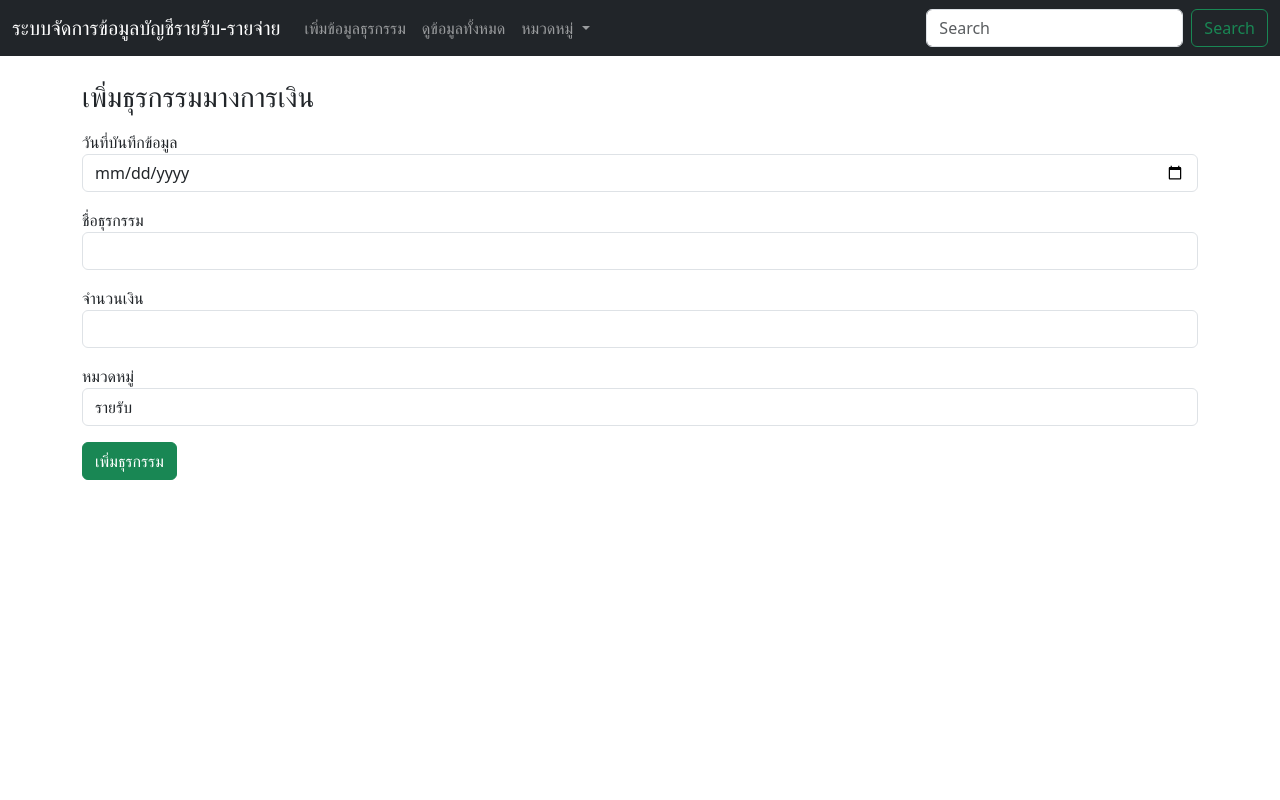
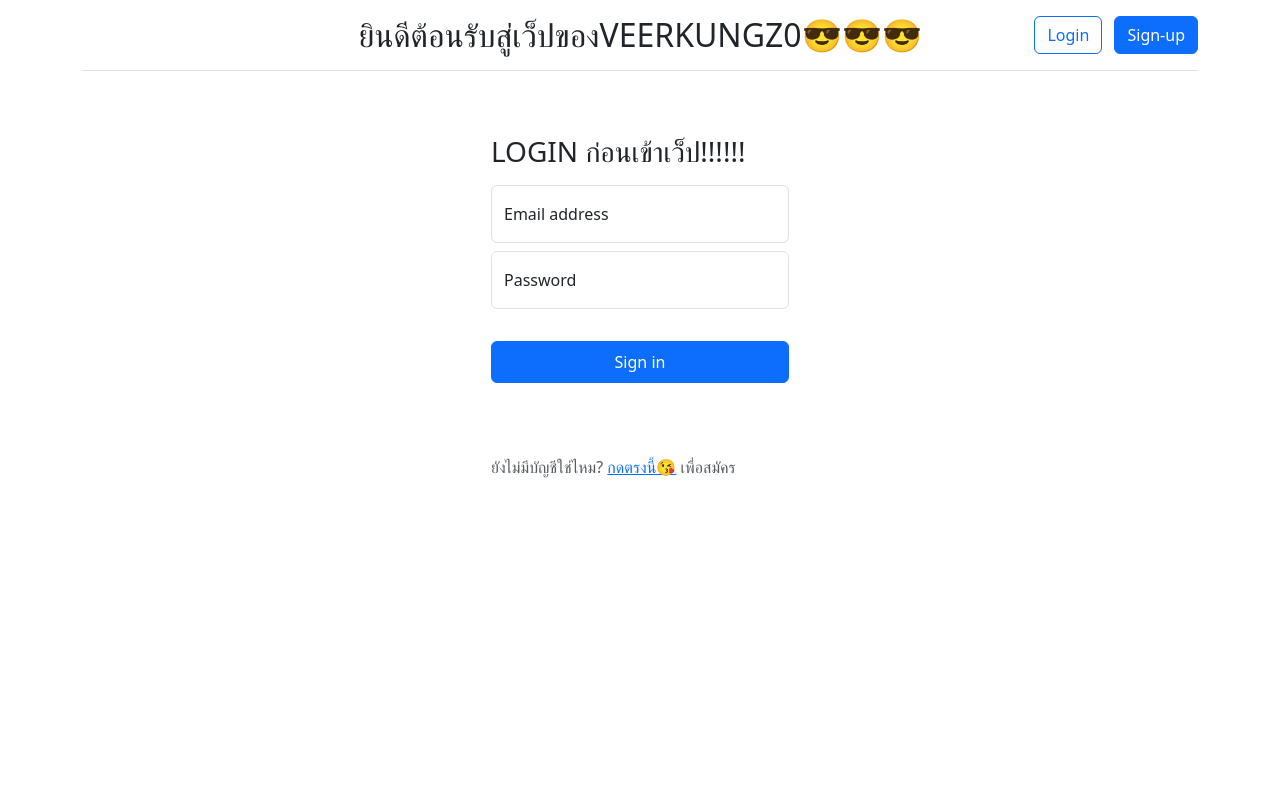
Before and after one commit to veereiei/Flask_Project, a Flask app: page / in a window 1280 px wide. Run offline with Flask 3, Linux system fonts and the light colour scheme.

Commit message:
Add files via upload

```diff
--- a/app.py
+++ b/app.py
@@ -1,45 +1,94 @@
-from flask import Flask, render_template, request , redirect
+from flask import Flask, render_template, request , redirect , url_for , session
 from flask_sqlalchemy import SQLAlchemy
+from werkzeug.security import generate_password_hash, check_password_hash
 
 app = Flask(__name__)
 app.config['SQLALCHEMY_DATABASE_URI'] = 'sqlite:///statement.db'
 app.config['SQLALCHEMY_TRACK_MODIFICATIONS'] = False
+app.secret_key = "yoursecretkey"
+app.config["SQLALCHEMY_DATABASE_URI"] = "sqlite:///users.db"
+
+
+
 db = SQLAlchemy(app)
+
+
+
+class User(db.Model):
+    id = db.Column(db.Integer, primary_key=True)
+    email = db.Column(db.String(100), unique=True, nullable=False)
+    password = db.Column(db.String(200), nullable=False)
 
 class Statement(db.Model):
     id = db.Column(db.Integer, primary_key=True)
     date = db.Column(db.String(50), nullable=False)
     name = db.Column(db.String(100), nullable=False)
-    amount = db.Column(db.Integer, nullable=False)
+    amount = db.Column(db.Float, nullable=False)
     catagory = db.Column(db.String(50), nullable=False)
 
 with app.app_context():
     db.create_all()
 
-@app.template_filter()
+@app.template_filter('currencyFormat')
 def currencyFormat(value):
-    value = float(value)
-    return "{:,.2f}".format(value)
+    try:
+        value = float(value)
+        return f"{value:,.2f}"
+    except (TypeError, ValueError):
+        return "0.00"
+
 
 @app.route("/")
+def fhome():
+    if "user_id" in session:
+        return f"ยินดีต้อนรับ {session['user_email']}!"
+    return render_template("login.html")
+
+@app.route("/home")
+def home():
+    if "user_id" in session:
+        # แสดงหน้า home.html แทนข้อความ
+        return render_template("index.html")
+    return redirect(url_for("login"))
+
+
+
+@app.route("/index")
 def index():
     return render_template("index.html")
 
-@app.route("/addStatement" , methods=["POST"])
+@app.route("/profile")
+def profile():
+    if "user_id" in session:
+        user = User.query.get(session["user_id"])
+        return render_template("profile.html", user=user)
+    return redirect(url_for("login"))
+
+@app.route("/users")
+def users():
+    all_users = User.query.all()
+    return render_template("users.html", users=all_users)
+
+
+@app.route("/addStatement", methods=["POST"])
 def addStatement():
     date = request.form["date"]
     name = request.form["name"]
     amount = request.form["amount"]
     catagory = request.form["catagory"]
-    statement = Statement(date=date,name=name,amount=amount,catagory=catagory)
+
+    statement = Statement(date=date, name=name, amount=amount, catagory=catagory)
     db.session.add(statement)
     db.session.commit()
-    return redirect("/")
+
+    # redirect ไปยังฟังก์ชัน index
+    return redirect("index")
 
 @app.route("/showData")
 def showData():
     statements = Statement.query.all()
-    return render_template("statements.html",statements=statements)
+    return render_template("statements.html", statements=statements)
+
 
 @app.route("/delete/<int:id>")
 def deleteStatement(id):
@@ -47,6 +96,48 @@ def deleteStatement(id):
     db.session.delete(state)
     db.session.commit()
     return redirect("/showData")
+
+@app.route("/login", methods=["GET", "POST"])
+def login():
+    message = ""
+    if request.method == "POST":
+        email = request.form["email"]
+        password = request.form["password"]
+
+        user = User.query.filter_by(email=email).first()
+        if user and check_password_hash(user.password, password):
+            session["user_id"] = user.id
+            session["user_email"] = user.email
+            return redirect(url_for("home"))
+        else:
+            message = "Email หรือ Password ไม่ถูกต้อง"
+
+    return render_template("login.html", message=message)
+
+
+@app.route("/register", methods=["GET", "POST"])
+def register():
+    message = ""
+    if request.method == "POST":
+        email = request.form["email"]
+        password = request.form["password"]
+
+        existing_user = User.query.filter_by(email=email).first()
+        if existing_user:
+            message = "Email นี้ถูกใช้งานแล้ว!"
+        else:
+            hashed_password = generate_password_hash(password)
+            new_user = User(email=email, password=hashed_password)
+            db.session.add(new_user)
+            db.session.commit()
+            message = "สมัครสมาชิกสำเร็จ!"
+
+    return render_template("register.html", message=message)
+
+@app.route("/logout")
+def logout():
+    session.clear()
+    return redirect(url_for("login"))
 
 @app.route("/edit/<int:id>")
 def editStatement(id):
@@ -70,4 +161,6 @@ def updateStatement() :
     return redirect("/showData")
 
 if __name__ == "__main__":
+    with app.app_context():
+        db.create_all()
     app.run(debug=True)
--- a/templates/index.html
+++ b/templates/index.html
@@ -5,7 +5,7 @@
     <div class="container">
         <div class="row">
             <div class="col-m6 my-2">
-                <h3>เพิ่มธุรกรรมมางการเงิน</h3>
+                <h3>เพิ่มธุรกรรมทางการเงิน</h3>
                 <form action="/addStatement" method="POST">
                     <div class="form-group mt-3">
                         <label for="date">วันที่บันทึกข้อมูล</label>
@@ -19,7 +19,7 @@
                         <label for="amount">จำนวนเงิน</label>
                         <input type="number" name="amount" class="form-control" >
                     </div>
-                    <div class="form-group mt-3">
+                        <div class="form-group mt-3">
                         <label for="catagory">หมวดหมู่</label>
                         <select name="catagory" class="form-control">
                             <option value="รายรับ">รายรับ</option>
--- a/templates/layout.html
+++ b/templates/layout.html
@@ -8,7 +8,7 @@
 </head>
 <body>
 
-    <nav class="navbar navbar-expand-lg navbar-dark bg-dark mb-3">
+<nav class="navbar navbar-expand-lg navbar-dark bg-dark mb-3">
   <div class="container-fluid">
     <a class="navbar-brand" href="/showData">ระบบจัดการข้อมูลบัญชีรายรับ-รายจ่าย</a>
     <button class="navbar-toggler" type="button" data-bs-toggle="collapse" data-bs-target="#navbarSupportedContent" aria-controls="navbarSupportedContent" aria-expanded="false" aria-label="Toggle navigation">
@@ -17,32 +17,19 @@
     <div class="collapse navbar-collapse" id="navbarSupportedContent">
       <ul class="navbar-nav me-auto mb-2 mb-lg-0">
         <li class="nav-item">
-          <a class="nav-link" href="/">เพิ่มข้อมูลธุรกรรม</a>
+          <a class="nav-link" href="index">เพิ่มข้อมูลธุรกรรม</a>
         </li>
          <li class="nav-item">
           <a class="nav-link" href="/showData">ดูข้อมูลทั้งหมด</a>
         </li>
+      </ul>
 
-        <li class="nav-item dropdown">
-          <a class="nav-link dropdown-toggle" href="#" id="navbarDropdown" role="button" data-bs-toggle="dropdown" aria-expanded="false">
-            หมวดหมู่
-          </a>
-          <ul class="dropdown-menu" aria-labelledby="navbarDropdown">
-            <li><a class="dropdown-item" href="#">รายรับ</a></li>
-            <li><a class="dropdown-item" href="#">รายจ่าย</a></li>
-            <li><hr class="dropdown-divider"></li>
-            <li><a class="dropdown-item" href="#">ทั้งหมด</a></li>
-          </ul>
-        </li>
 
-      </ul>
-      <form class="d-flex">
-        <input class="form-control me-2" type="search" placeholder="Search" aria-label="Search">
-        <button class="btn btn-outline-success" type="submit">Search</button>
-      </form>
-    </div>
+
   </div>
 </nav>
+
+
 
 
 
--- /dev/null
+++ b/templates/login.html
@@ -0,0 +1,68 @@
+<!DOCTYPE html>
+<html lang="en">
+<head>
+    <meta charset="UTF-8">
+    <meta name="viewport" content="width=device-width, initial-scale=1.0">
+    <link href="https://cdn.jsdelivr.net/npm/bootstrap@5.3.7/dist/css/bootstrap.min.css" rel="stylesheet" integrity="sha384-LN+7fdVzj6u52u30Kp6M/trliBMCMKTyK833zpbD+pXdCLuTusPj697FH4R/5mcr" crossorigin="anonymous">
+    <style>
+    html,
+    body {
+      height: 100%;
+    }
+
+    .form-signin {
+      max-width: 330px;
+      padding: 1rem;
+    }
+
+    .form-signin .form-floating:focus-within {
+      z-index: 2;
+    }
+    header h2 {
+    position: absolute;
+    left: 50%;
+    padding-top: 0px;
+    transform: translateX(-50%);
+    }
+  </style>
+</head>
+<body>
+
+  <div class="container">
+        <header class="d-flex flex-wrap  justify-content-center justify-content-md-between py-3 mb-5 border-bottom">
+          <div>
+            <h2 href="/">
+                ยินดีต้อนรับสู่เว็ปของVEERKUNGZ0😎😎😎
+            </h2>
+          </div>
+          <div class="col-md-3 text-end">
+            <a type="button" class="btn btn-outline-primary me-2" href="login">Login</a>
+            <a type="button" class="btn btn-primary" href="register">Sign-up</a>
+          </div>
+        </header>
+      </div>
+
+<main class="form-signin w-100 m-auto">
+  <form action="{{ url_for('login') }}" method="POST">
+    <h1 class="h3 mb-3 fw-normal">LOGIN ก่อนเข้าเว็ป!!!!!!</h1>
+    <div class="form-floating">
+      <input type="email" name="email" class="form-control" placeholder="Email" required>
+      <label for="floatingInput">Email address</label>
+    </div>
+    <div class="form-floating my-2">
+      <input type="password" name="password" class="form-control" placeholder="Password" required>
+      <label for="floatingPassword">Password</label>
+    </div>
+    <button class="btn btn-primary w-100 my-4 py-2" type="submit">Sign in</button>
+    <p class="mt-5 mb-3 text-body-secondary">ยังไม่มีบัญชีใช่ไหม? <a href="register">กดตรงนี้😘</a> เพื่อสมัคร</p>
+  </form>
+</main>
+{% if message %}
+<script>
+    alert("{{ message }}");
+</script>
+{% endif %}
+
+    <script src="https://cdn.jsdelivr.net/npm/bootstrap@5.3.7/dist/js/bootstrap.bundle.min.js" integrity="sha384-ndDqU0Gzau9qJ1lfW4pNLlhNTkCfHzAVBReH9diLvGRem5+R9g2FzA8ZGN954O5Q" crossorigin="anonymous"></script>
+</body>
+</html>
--- /dev/null
+++ b/templates/profile.html
@@ -0,0 +1,3 @@
+<h1>ข้อมูลผู้ใช้</h1>
+<p>Email: {{ user.email }}</p>
+<p>รหัสผ่าน (hash): {{ user.password }}</p>
```
Also changed, not shown: templates/register.html (added, +80 -0 lines), templates/users.html (added, +31 -0 lines), view_users.py (added, +18 -0 lines), instance/statement.db, instance/users.db (added), templates/edit.html (line endings or trailing spaces), templates/statements.html (line endings or trailing spaces).
